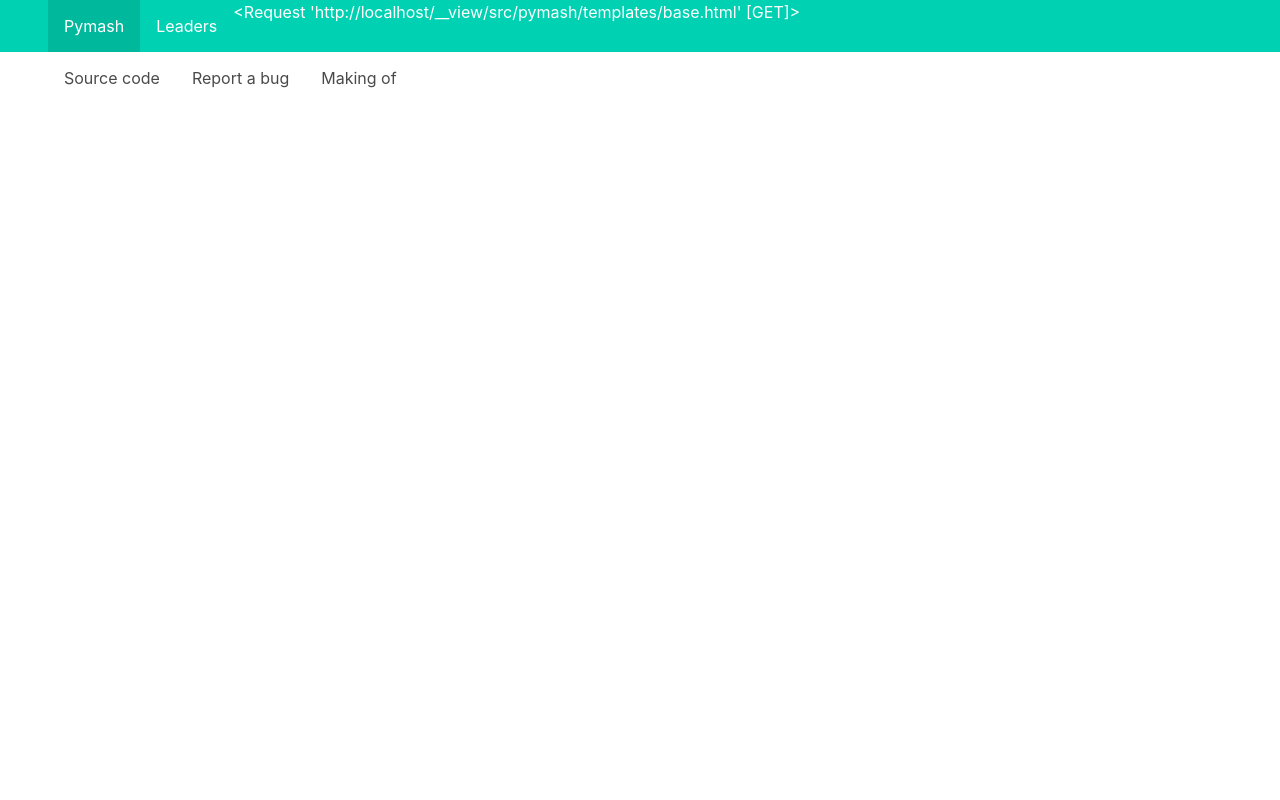
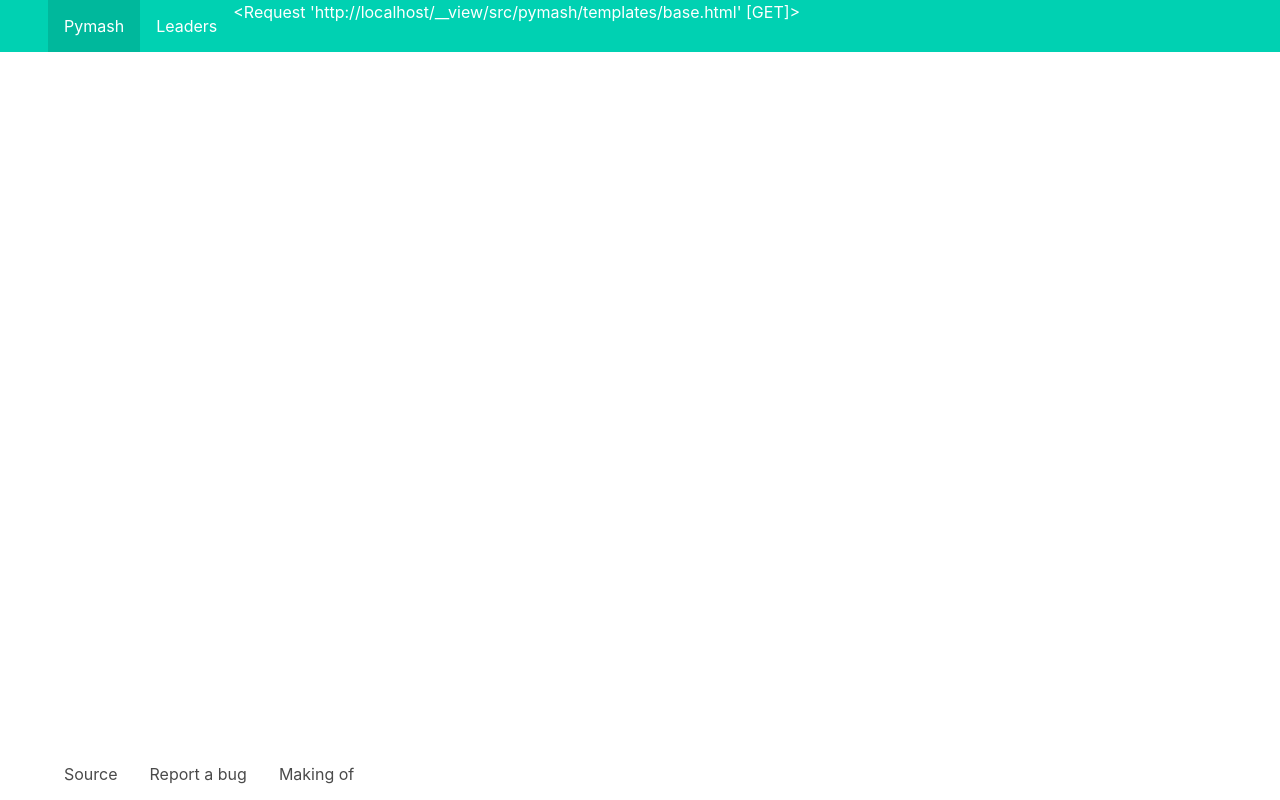
Before and after one commit to alexandershov/pymash, a Python web app: template src/pymash/templates/base.html in a window 1280 px wide. Run offline with Jinja, Linux system fonts and the light colour scheme; the template is opened without the code that fills it, so the values that code supplies are empty.

Commit message:
sticky footer

```diff
--- a/src/pymash/templates/base.html
+++ b/src/pymash/templates/base.html
@@ -11,12 +11,25 @@
         .table {
             width: 100%;
         }
+
         .table td:first-child {
             width: 100%;
         }
 
         pre {
             padding-left: 1em;
+        }
+
+        {# todo: fix css according to note in
+         https://philipwalton.github.io/solved-by-flexbox/demos/sticky-footer/ #}
+        body {
+            display: flex;
+            min-height: 100vh;
+            flex-direction: column;
+        }
+
+        .main {
+            flex: 1;
         }
 
         {# todo: how to make it take only needed width? #}
@@ -30,6 +43,7 @@
 <body>
 
 {% block header %}
+    <header>
         {% set is_leaders_view = request.match_info.route.name == 'show_leaders' %}
         <div class="navbar is-primary" role="navigation" aria-label="main navigation">
             <div class="container">
@@ -45,6 +59,7 @@
                 </div>
             </div>
         </div>
+    </header>
 {% endblock %}
 
 <div class="main">
@@ -52,15 +67,16 @@
 </div>
 
 {% block footer %}
-    <!-- TODO(aershov182): how to make it sticky? -->
-    <!-- TODO(aershov182): how to make it doesn't truncate on mobile -->
+    <!-- TODO(aershov182): how to make it doesn't truncate on mobile? -->
+    <footer>
         <div class="navbar" role="navigation" aria-label="main navigation">
             <div class="container">
                 <div class="navbar-brand">
                     <a href="https://github.com/alexandershov/pymash" class="navbar-item">
-                    Source code
+                        Source
                     </a>
-                <a href="https://github.com/alexandershov/pymash/issues/new" class="navbar-item">
+                    <a href="https://github.com/alexandershov/pymash/issues/new"
+                       class="navbar-item">
                         Report a bug
                     </a>
                     <a href="" class="navbar-item">
@@ -69,6 +85,7 @@
                 </div>
             </div>
         </div>
+    </footer>
 {% endblock %}
 
 </body>
```
Lines whose indentation alone changed are shown as unchanged.
